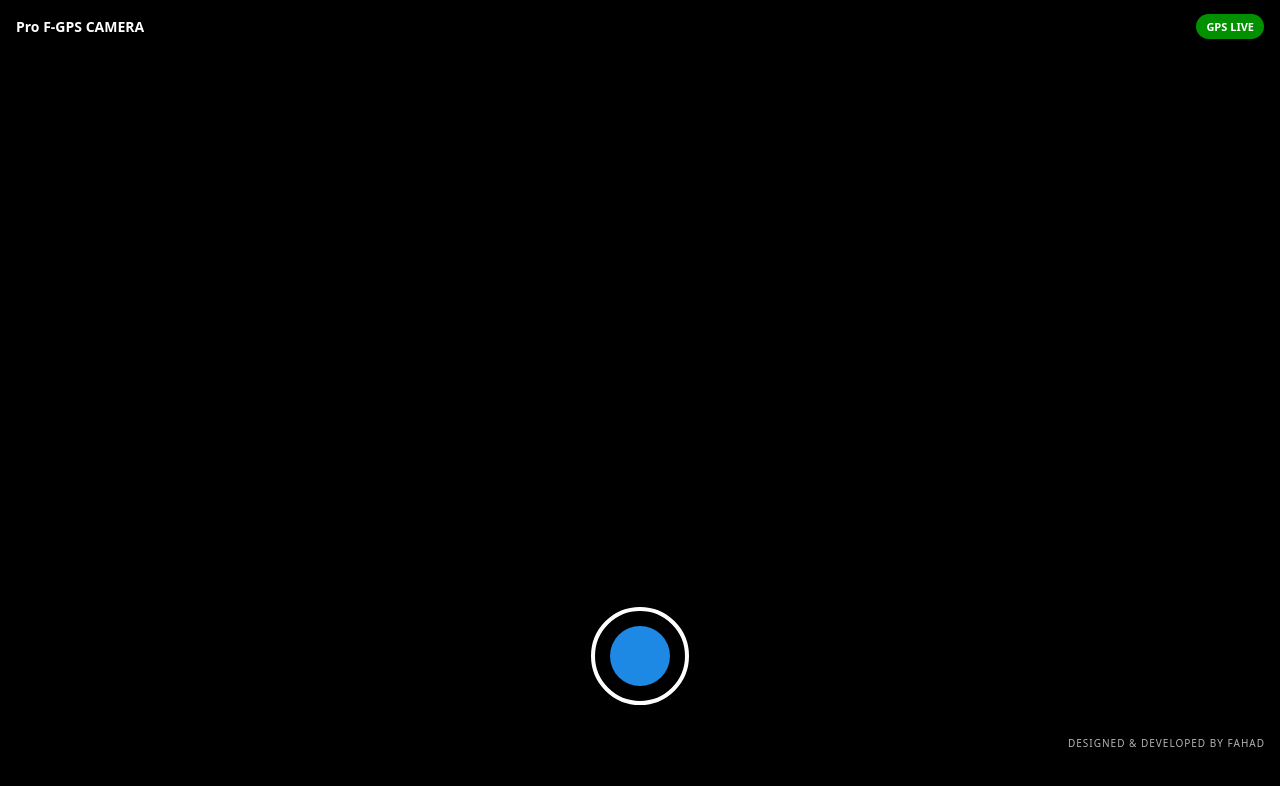
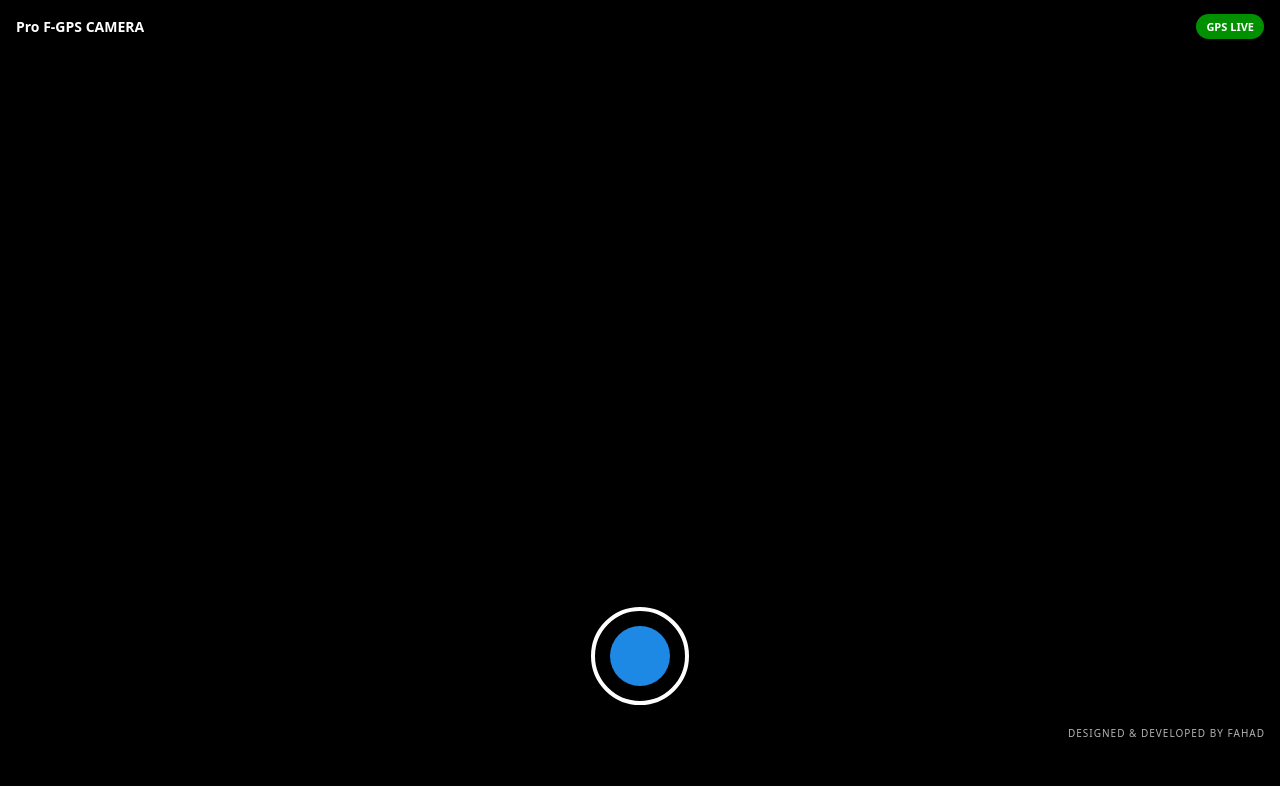
Before and after one commit to fahad0007/Gps-cam, a React (Vite) app: page / in a window 1280 px wide. Shown: the top 786 px of the page. Built offline with nearby package versions, Linux system fonts and the light colour scheme; no server answers.

Commit message:
Updated feature

```diff
--- a/src/components/GpsCamera.jsx
+++ b/src/components/GpsCamera.jsx
@@ -277,7 +277,7 @@ return (
     <div
   style={{
     position: "absolute",
-    bottom: "10px",
+    bottom: "60px",
     right: "15px",
     color: "rgba(255,255,255,0.7)",
     fontSize: "11px",
@@ -287,7 +287,7 @@ return (
     fontSize: "10px",
 textTransform: "uppercase",
 letterSpacing: "1px",
-marginBottom:"40px"
+
 
   }}
 >
```
